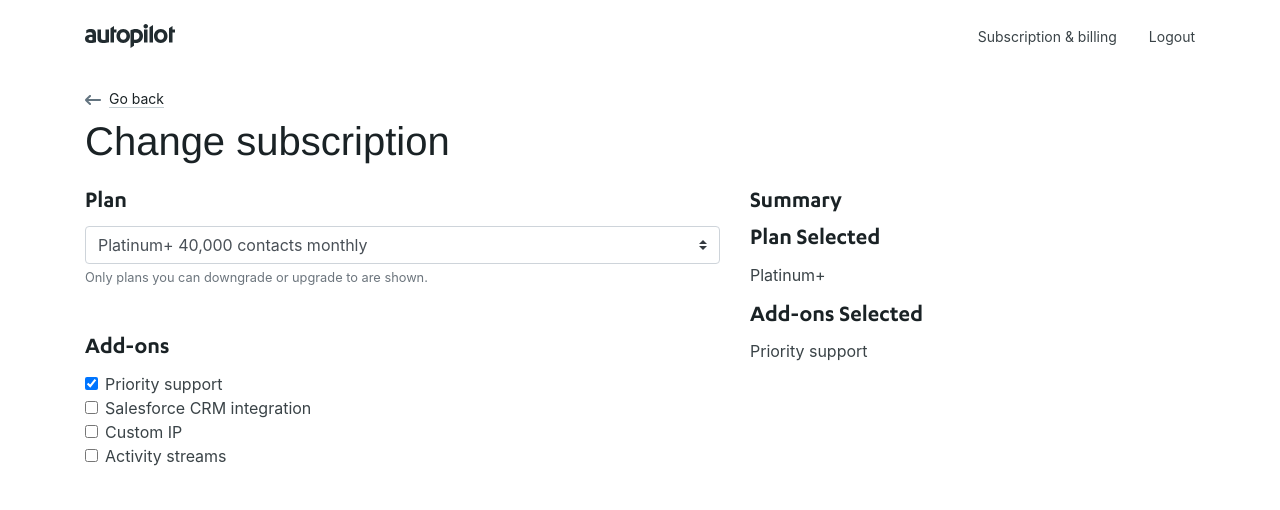
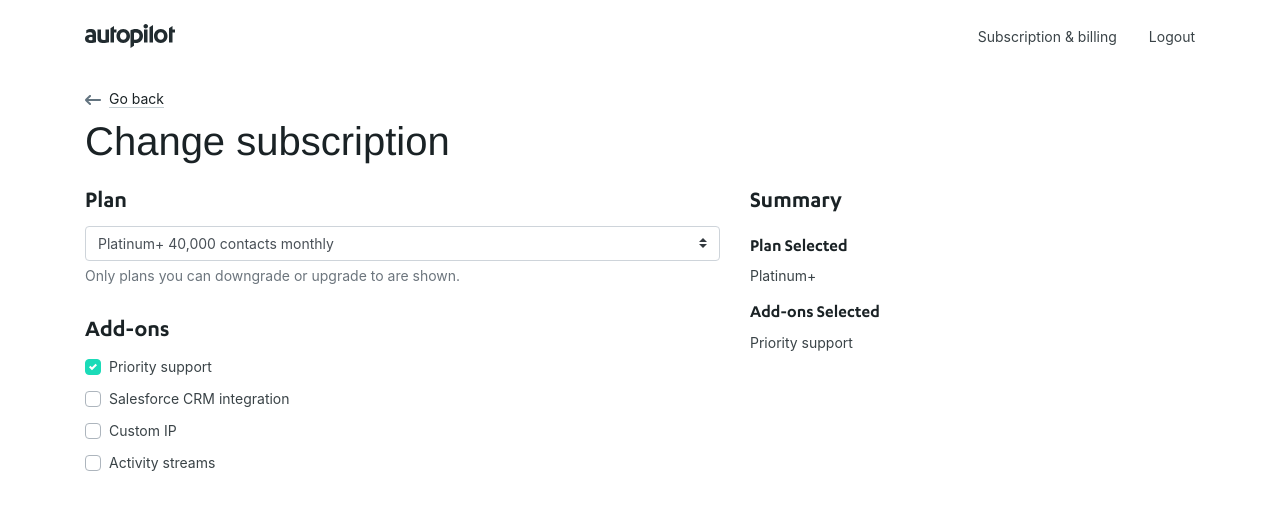
Before and after one commit to BenBish/ahq, a React (Create React App) app: page / in a window 1280 px wide. Shown: the top 510 px of the page. Built offline with nearby package versions, Linux system fonts and the light colour scheme.

Commit message:
Margin and padding alignment

```diff
--- a/src/App.jsx
+++ b/src/App.jsx
@@ -20,17 +20,23 @@ const App = () => {
           }
           body {
             color: #3a4347;
+            font-size: 14px;
           }
-          h1 {
+          h1,
+          h2,
+          h3 {
             color: #1a2225;
             font-family: "Helvetica Neue", Helvetica, Arial, sans-serif;
             font-weight: normal;
           }
           h2,
           h3 {
-            color: #1a2225;
             font-family: Karbon-SemiBold, sans-serif;
             font-size: 24px;
+          }
+          h3 {
+            font-size: 18px;
+            margin-bottom: 6px;
           }
         `}
       />
--- a/src/components/AddOns/AddOns.jsx
+++ b/src/components/AddOns/AddOns.jsx
@@ -1,4 +1,7 @@
-import React, { Fragment, useContext } from "react";
+/** @jsx jsx */
+import { css, jsx } from "@emotion/core";
+import styled from "@emotion/styled";
+import { Fragment, useContext } from "react";
 
 import SubscriptionContext from "../../context/SubscriptionContext";
 
@@ -6,6 +9,13 @@ const AddOns = () => {
   const { addOns, activeAddOns, setActiveAddOns } = useContext(
     SubscriptionContext
   );
+
+  const CustomCheckbox = styled.input`
+    &:checked ~ .custom-control-label::before {
+      border-color: #1bdbb8;
+      background-color: #1bdbb8;
+    }
+  `;
 
   const toggleAddon = e => {
     const addOnToToggle = e.target.value;
@@ -26,18 +36,22 @@ const AddOns = () => {
       <h2>Add-ons</h2>
       <div className="form-group">
         {addOns.map((addOn, index) => (
-          <div className="form-check" key={index}>
-            <input
+          <div className="custom-control custom-checkbox mb-2" key={index}>
+            <CustomCheckbox
               checked={activeAddOns.includes(addOn.name) ? true : false}
-              className="form-check-input"
+              className="custom-control-input"
               id={addOn.name.replace(" ", "")}
               onChange={toggleAddon}
               type="checkbox"
               value={addOn.name}
             />
             <label
-              className="form-check-label"
+              className="custom-control-label"
               htmlFor={addOn.name.replace(" ", "")}
+              onChange={toggleAddon}
+              css={css`
+                line-height: 23px;
+              `}
             >
               {addOn.name}
             </label>
--- a/src/components/BackButton/BackButton.jsx
+++ b/src/components/BackButton/BackButton.jsx
@@ -6,7 +6,7 @@ const BackButton = () => {
   return (
     <a
       className="mt-3 mb-2"
-      href="#"
+      href="/"
       css={css`
         color: #1a2225;
         display: inline-block;
--- a/src/components/Header/Header.jsx
+++ b/src/components/Header/Header.jsx
@@ -50,10 +50,10 @@ const Header = () => {
           >
             <ul className="navbar-nav">
               <NavItem>
-                <NavLink href="#">Subscription &amp; billing</NavLink>
+                <NavLink href="/">Subscription &amp; billing</NavLink>
               </NavItem>
               <NavItem>
-                <NavLink href="#">Logout</NavLink>
+                <NavLink href="/">Logout</NavLink>
               </NavItem>
             </ul>
           </div>
--- a/src/components/Plans/Plans.jsx
+++ b/src/components/Plans/Plans.jsx
@@ -1,4 +1,6 @@
-import React, { useContext } from "react";
+/** @jsx jsx */
+import { css, jsx } from "@emotion/core";
+import { useContext } from "react";
 
 import SubscriptionContext from "../../context/SubscriptionContext";
 
@@ -10,10 +12,17 @@ const Plans = () => {
   };
 
   return (
-    <div className="mb-5">
+    <div
+      css={css`
+        margin-bottom: 32px;
+      `}
+    >
       <h2>Plan</h2>
       <div className="form-group">
         <select
+          css={css`
+            font-size: 14px;
+          `}
           name="plans"
           className="custom-select"
           value={activePlan}
@@ -26,9 +35,9 @@ const Plans = () => {
             >{`${plan.name} ${plan.description}`}</option>
           ))}
         </select>
-        <small className="form-text text-muted">
+        <p className="form-text text-muted">
           Only plans you can downgrade or upgrade to are shown.
-        </small>
+        </p>
       </div>
     </div>
   );
--- a/src/components/Summary/Summary.jsx
+++ b/src/components/Summary/Summary.jsx
@@ -1,4 +1,6 @@
-import React, { useContext } from "react";
+/** @jsx jsx */
+import { css, jsx } from "@emotion/core";
+import { useContext } from "react";
 
 import SubscriptionContext from "../../context/SubscriptionContext";
 
@@ -7,13 +9,32 @@ const Summary = () => {
 
   return (
     <div className="mb-5">
-      <h2>Summary</h2>
+      <h2
+        css={css`
+          margin-bottom: 20px;
+        `}
+      >
+        Summary
+      </h2>
       <h3>Plan Selected</h3>
-      <p>{activePlan}</p>
+      <p
+        css={css`
+          margin-bottom: 18px;
+        `}
+      >
+        {activePlan}
+      </p>
 
       <h3>Add-ons Selected</h3>
       {activeAddOns.map((addOn, index) => (
-        <p key={index}>{addOn}</p>
+        <p
+          key={index}
+          css={css`
+            margin-bottom: 6px;
+          `}
+        >
+          {addOn}
+        </p>
       ))}
     </div>
   );
```
